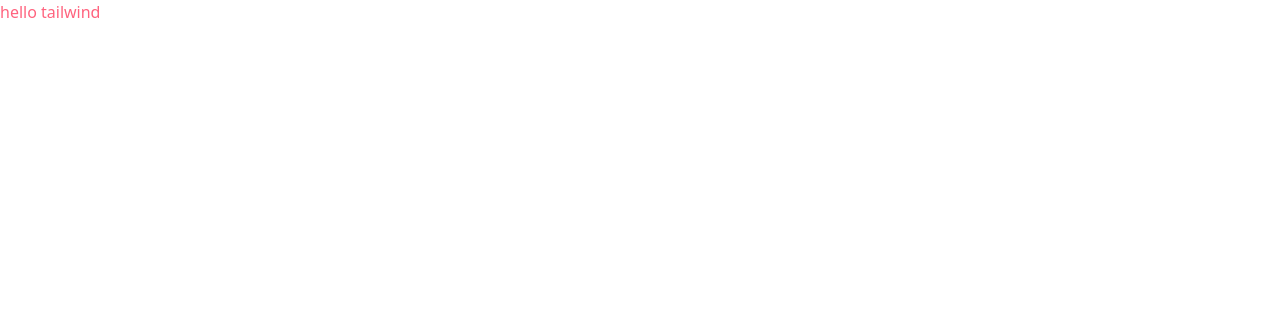
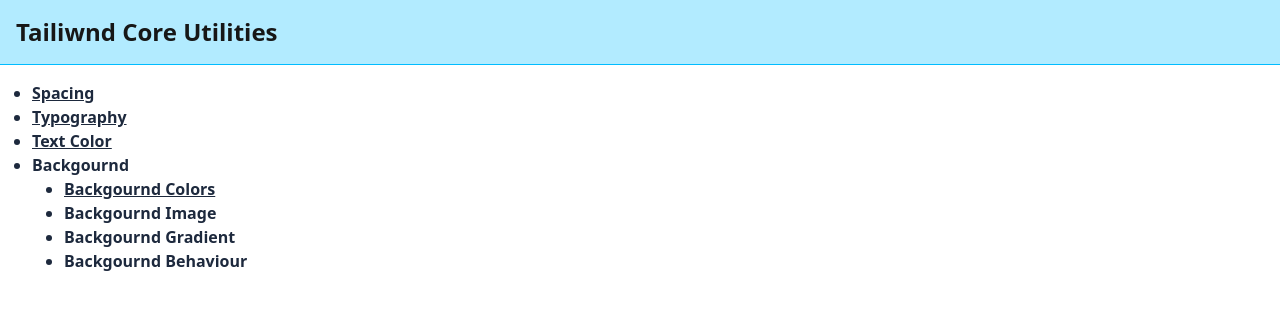
Before and after one commit to RayhanaAkterDev/tailwind-complete-guide, a website built with Vite: page index.html in a window 1280 px wide. Built offline with nearby package versions, Linux system fonts and the light colour scheme.

Commit message:
add tailwind topics index

```diff
--- a/index.html
+++ b/index.html
@@ -7,6 +7,45 @@
 		<link href="/src/style.css" rel="stylesheet" />
 	</head>
 	<body>
-		<h1 class="text-rose-400">hello tailwind</h1>
+		<h1
+      class="text-2xl font-bold text-neutral-900 bg-sky-400/30 border-b border-sky-400 p-4"
+    >
+      Tailiwnd Core Utilities
+    </h1>
+
+    <ul class="list-disc p-4 pl-8 font-semibold text-slate-800">
+      <li>
+        <a
+          class="underline hover:text-blue-900 transition-all duration-300 ease-in-out"
+          href="/public/spacing.html"
+        >
+          Spacing
+        </a>
+      </li>
+
+      <li>
+        <a class="underline" href="typography.html">Typography</a>
+      </li>
+
+      <li>
+        <a class="underline" href="text-color.html">Text Color</a>
+      </li>
+
+      <!-- Tailwind Background Properties -->
+      <li>
+        Backgournd
+        <ul class="list-disc pt-0 p-4 pl-8 font-semibold text-slate-800">
+          <li>
+            <a class="underline" href="background-color.html"
+              >Backgournd Colors</a
+            >
+          </li>
+          <li><a href="#">Backgournd Image</a></li>
+          <li><a href="#">Backgournd Gradient</a></li>
+          <li><a href="#">Backgournd Behaviour</a></li>
+        </ul>
+        <a class="underline" href="#"></a>
+      </li>
+    </ul>
 	</body>
 </html>
```
